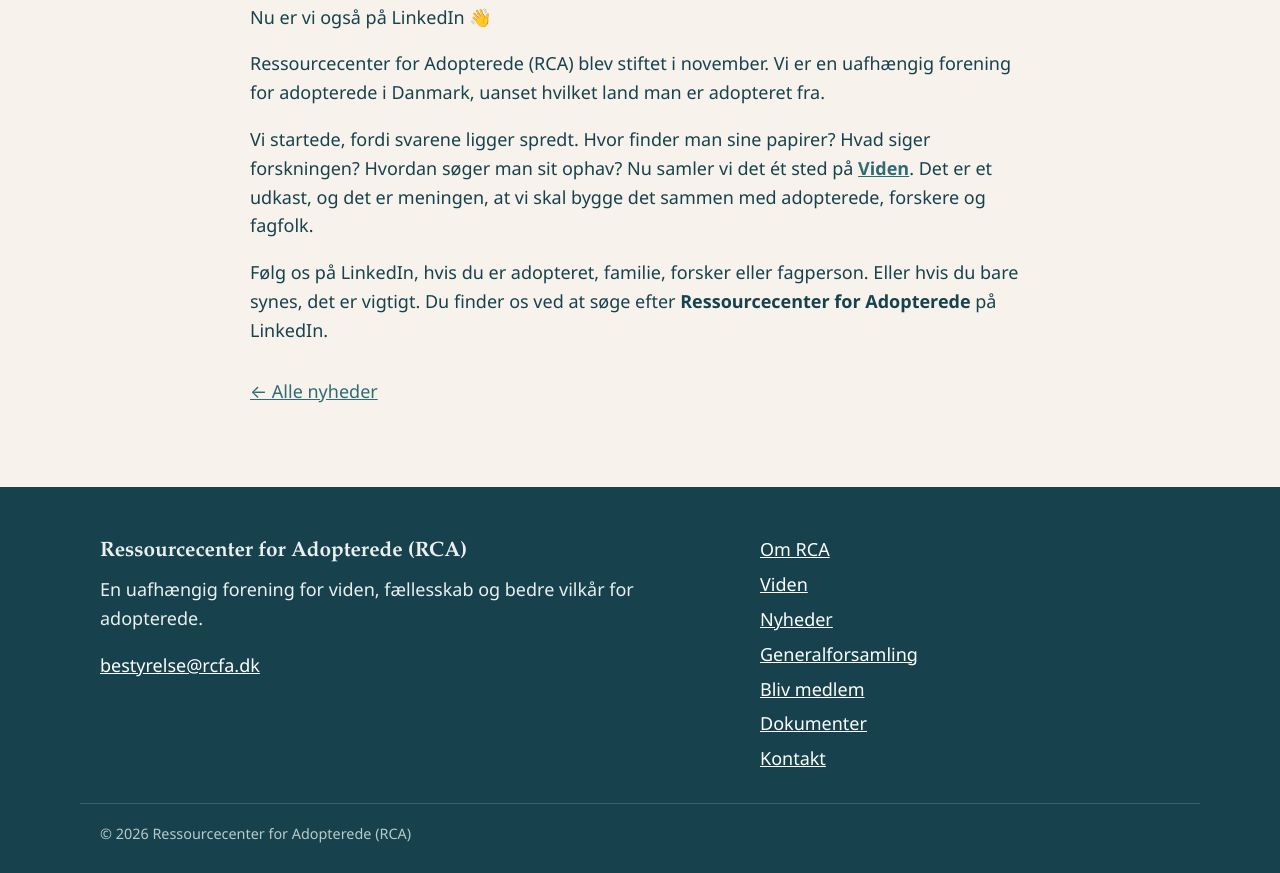
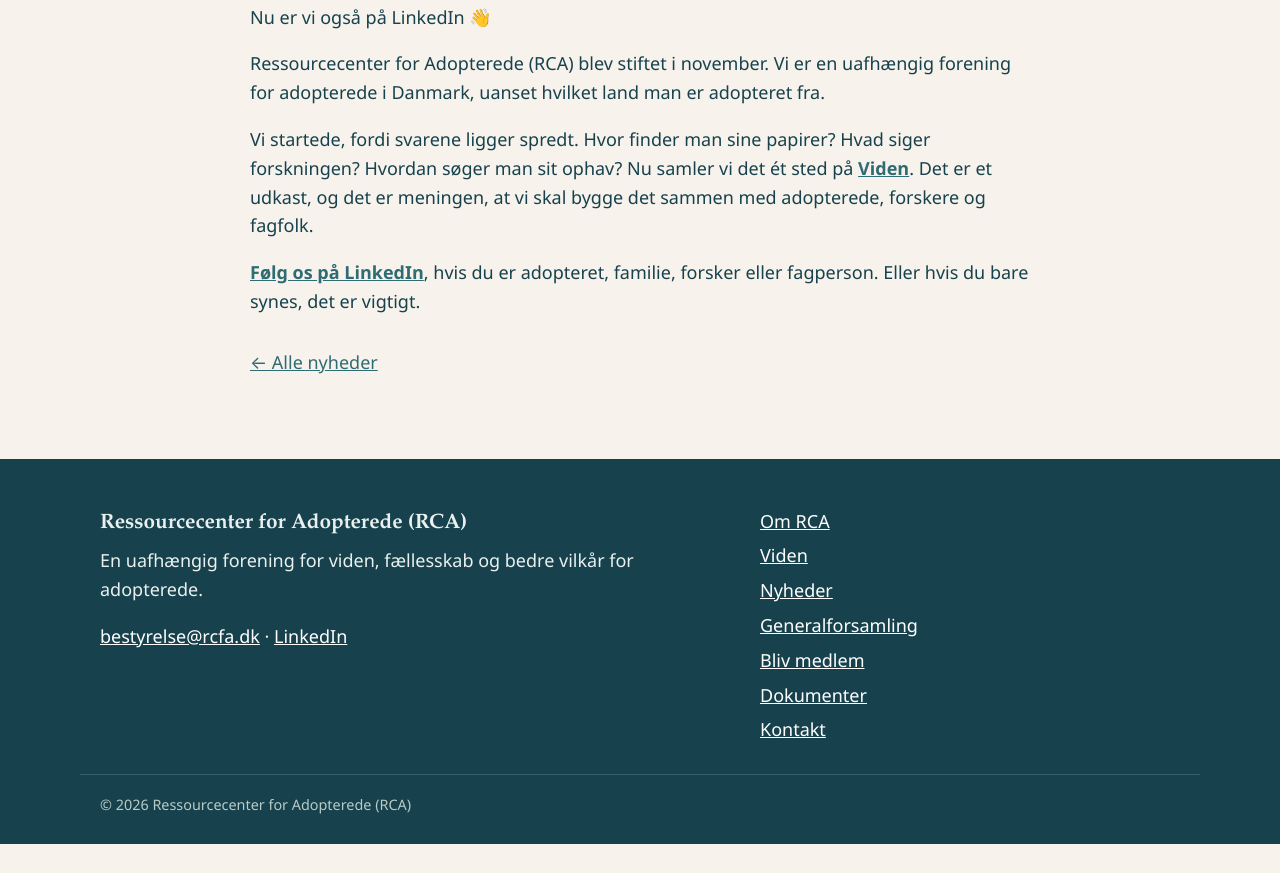
Before and after one commit to lemmykook-max/rca-website, an Eleventy site: page src/nyheder/2026-11-24-nu-er-vi-ogsaa-paa-linkedin.md in a window 1280 px wide. Shown: the part 394-1267 px from the top of the page. After the commit the page ends 1238 px from the top, so only its background shows below. Built offline with nearby package versions, Linux system fonts and the light colour scheme; Eleventy itself is replaced by a stand-in of ours; files that its build step writes are made by us from their sources.

Commit message:
Link til LinkedIn-siden i nyhed og sidefod
Co-Authored-By: Claude Opus 5.5 <noreply@anthropic.com>
Claude-Session: https://claude.ai/code/session_01KVpP3YUB4wkG2H9qQhE6fy

```diff
--- a/src/_data/site.json
+++ b/src/_data/site.json
@@ -41,5 +41,6 @@
       "link": "/kontakt"
     }
   ],
-  "url": "https://rcfa.dk"
+  "url": "https://rcfa.dk",
+  "linkedin": "https://www.linkedin.com/company/rcfadk"
 }
--- a/src/_includes/base.njk
+++ b/src/_includes/base.njk
@@ -41,7 +41,7 @@
     <div>
       <p style="font-family:var(--serif);font-size:1.3rem;font-weight:700;margin-bottom:.3em">{{ site.navn }}</p>
       <p>{{ site.footer_tekst }}</p>
-      <p><a href="mailto:{{ site.email }}">{{ site.email }}</a></p>
+      <p><a href="mailto:{{ site.email }}">{{ site.email }}</a>{% if site.linkedin %} · <a href="{{ site.linkedin }}">LinkedIn</a>{% endif %}</p>
     </div>
     <nav aria-label="Sidefod">
       <ul>
--- a/src/admin/config.yml
+++ b/src/admin/config.yml
@@ -356,6 +356,7 @@ collections:
           - { label: "Tagline", name: "tagline", widget: "string" }
           - { label: "Tekst i sidefoden", name: "footer_tekst", widget: "text" }
           - { label: "Kontaktmail", name: "email", widget: "string" }
+          - { label: "LinkedIn-side", name: "linkedin", widget: "string", required: false }
           - { label: "Knap øverst til højre – tekst", name: "knap_tekst", widget: "string", required: false }
           - { label: "Knap øverst til højre – link", name: "knap_link", widget: "string", required: false }
           - label: "Menu"
--- a/src/nyheder/2026-11-24-nu-er-vi-ogsaa-paa-linkedin.md
+++ b/src/nyheder/2026-11-24-nu-er-vi-ogsaa-paa-linkedin.md
@@ -9,4 +9,4 @@ Ressourcecenter for Adopterede (RCA) blev stiftet i november. Vi er en uafhængi
 
 Vi startede, fordi svarene ligger spredt. Hvor finder man sine papirer? Hvad siger forskningen? Hvordan søger man sit ophav? Nu samler vi det ét sted på **[Viden](/viden/)**. Det er et udkast, og det er meningen, at vi skal bygge det sammen med adopterede, forskere og fagfolk.
 
-Følg os på LinkedIn, hvis du er adopteret, familie, forsker eller fagperson. Eller hvis du bare synes, det er vigtigt. Du finder os ved at søge efter **Ressourcecenter for Adopterede** på LinkedIn.
+**[Følg os på LinkedIn](https://www.linkedin.com/company/rcfadk)**, hvis du er adopteret, familie, forsker eller fagperson. Eller hvis du bare synes, det er vigtigt.
```
